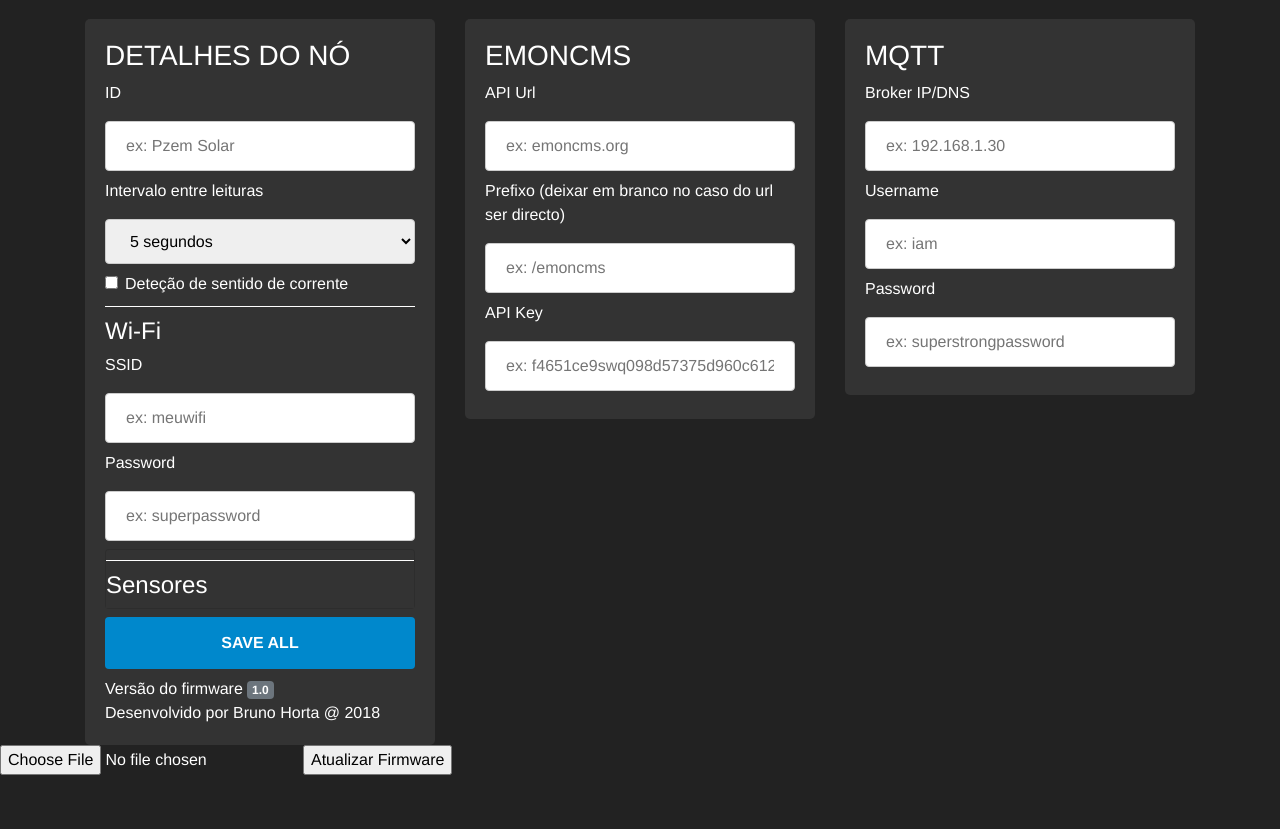
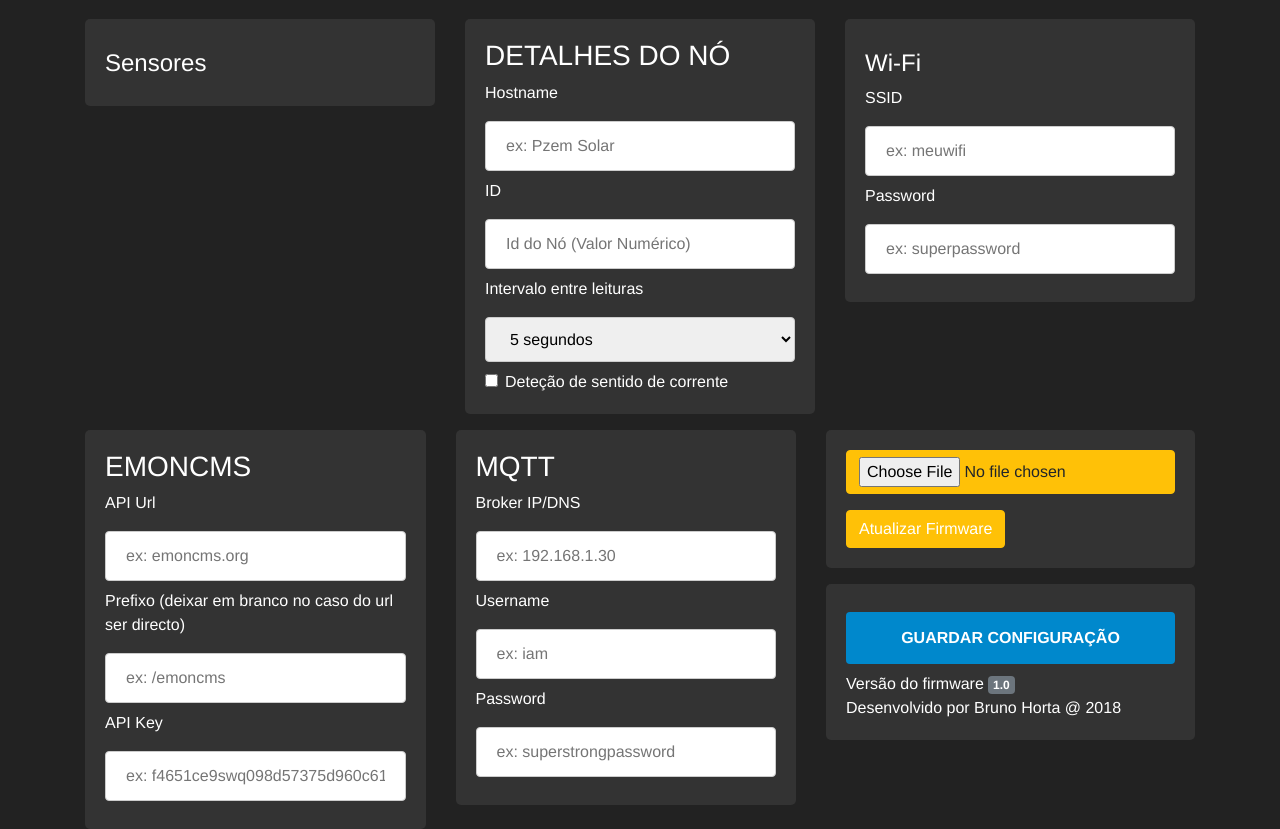
Before and after one commit to brunohorta82/BH_PZEM_ESP8266, a plain HTML site: page html/index.html in a window 1280 px wide. Shown: the part 51-880 px from the top of the page. Before the commit the page ends 826 px from the top, so only its background shows below. Drawn offline with Linux system fonts and the light colour scheme; no server answers.

Commit message:
Update HTML and JS

```diff
--- a/html/index.html
+++ b/html/index.html
@@ -1,17 +1,19 @@
 <!DOCTYPE html>
 <html>
+
 <head>
     <meta charset="UTF-8">
     <script src="jquery.min.js"></script>
     <script src="js-index.js"></script>
     <link rel="stylesheet" href="bootstrap.css">
-
 </head>
 <style>
-    li{
+    li {
         background: inherit !important;
     }
-    input[type=text], select {
+
+    input[type=text],
+    select {
         width: 100%;
         padding: 12px 20px;
         margin: 8px 0;
@@ -20,7 +22,9 @@
         border-radius: 4px;
         box-sizing: border-box;
     }
-    input[type=password], select {
+
+    input[type=password],
+    select {
         width: 100%;
         padding: 12px 20px;
         margin: 8px 0;
@@ -29,6 +33,7 @@
         border-radius: 4px;
         box-sizing: border-box;
     }
+
     .save-btn[type=submit] {
         width: 100%;
         background-color: #08c;
@@ -41,7 +46,6 @@
         border-radius: 4px;
         cursor: pointer;
     }
-
 
     .firm-btn[type=button] {
         width: 100%;
@@ -58,28 +62,43 @@
         background-color: #005580;
 
     }
+
     .box-config {
         border-radius: 5px;
         background-color: #333;
         padding: 20px;
     }
 </style>
+
 <body style="background-color: rgb(34, 34, 34); color: white; font-family: 'Helvetica Neue',Helvetica,Arial,sans-serif">
     <div style="height: 70px; text-align: center; padding:  10px;">
         <h2 style="color: #fff;">BH PZEM - Painel de Configuração v1</h2>
     </div>
-<form action="http://192.168.1.83/saveconfig" method="post">
+    <form action="/saveconfig" method="post">
         <div class="container">
             <div class="row">
                 <div class="col-sm">
                     <div class="box-config">
                         <div style="background: #333;">
+                            <div style="margin-top: 10px; background: #333;">
+                                <h4>Sensores</h4>
+                            </div>
+                            <ul id="sensors" style="background: inherit;" class="list-group list-group-flush">
+                            </ul>
+                        </div>
+                    </div>
+                </div>
+                <div class="col-sm">
+                    <div class="box-config">
+                        <div style="background: #333;">
                             <h3 style="color: white">DETALHES DO NÓ</h3>
                         </div>
+                        <label for="hostname">Hostname</label>
+                        <input type="text" name="hostname" id="hostname" placeholder="ex: Pzem Solar">
                         <label for="node_id">ID</label>
-                <input type="text" name="nodeId" id="node_id" placeholder="ex: Pzem Solar">
+                        <input type="text" name="nodeId" id="node_id" placeholder="Id do Nó (Valor Numérico)">
                         <label for="delay_notification">Intervalo entre leituras</label>
-                <select name="notificationInterval" id="delay_notification" >
+                        <select name="notificationInterval" id="delay_notification">
                             <option value="5">5 segundos</option>
                             <option value="10">10 segundos</option>
                             <option value="15">15 segundos</option>
@@ -88,10 +107,11 @@
                             <input type="checkbox" name="directionCurrentDetection" class="form-check-input" id="exampleCheck1">
                             <label class="form-check-label" for="exampleCheck1">Deteção de sentido de corrente</label>
                         </div>
-
-                <div style="margin-top: 10px; height: 1px; width: 100%; background: #fff;">
-
                     </div>
+                </div>
+                <div class="col-sm">
+                    <div class="box-config">
+                        <div style="background: #333;">
                             <div style="margin-top: 10px; background: #333;">
                                 <h4>Wi-Fi</h4>
                             </div>
@@ -99,39 +119,29 @@
                             <input type="text" name="wifiSSID" id="ssid" placeholder="ex: meuwifi">
                             <label for="wifi_secret">Password</label>
                             <input name="wifiSecret" type="password" id="wifi_secret" placeholder="ex: superpassword">
-                <div style="background: inherit;" class="card">
-                    <div style="margin-top: 10px; height: 1px; width: 100%; background: #fff;">
-
-                    </div>
-                    <div style="margin-top: 10px; background: #333;">
-                        <h4>Sensores</h4>
-                    </div>
-                    <ul id="sensors" style="background: inherit;" class="list-group list-group-flush">
-                    </ul>
-                </div>
-
-                <input class="save-btn" type="submit" value="Save All"/>
-                <h7>Versão do firmware <span id="firmwareVersion" class="badge badge-secondary">1.0</span></h7>
-                <br>
-                <h8>Desenvolvido por Bruno Horta @ 2018</h8>
                         </div>
                     </div>
-
+                </div>
+            </div>
+        </div>
+        <p>
+            <div class="container">
+                <div class="row">
                     <div class="col-sm">
-            <div class="box-config" >
+                        <div class="box-config">
                             <div style="background: #333;">
                                 <h3 style="color: white">EMONCMS</h3>
                             </div>
                             <label for="emoncms_api_url">API Url</label>
                             <input name="emoncmsUrl" type="text" id="emoncms_api_url" placeholder="ex: emoncms.org">
-                <label  for="emoncms_api_prefix">Prefixo (deixar em branco no caso do url ser directo)</label>
+                            <label for="emoncms_api_prefix">Prefixo (deixar em branco no caso do url ser directo)</label>
                             <input name="emoncmsPrefix" type="text" id="emoncms_api_prefix" placeholder="ex: /emoncms">
                             <label for="emoncms_api_key">API Key</label>
                             <input name="emoncmsApiKey" type="text" id="emoncms_api_key" placeholder="ex: f4651ce9swq098d57375d960c612e081">
                         </div>
                     </div>
                     <div class="col-sm">
-            <div class="box-config" >
+                        <div class="box-config">
                             <div style="background: #333;">
                                 <h3 style="color: white">MQTT</h3>
                             </div>
@@ -143,9 +153,31 @@
                             <input name="mqttPassword" type="password" id="mqtt_password" placeholder="ex: superstrongpassword">
                         </div>
                     </div>
+                    <div class="col-sm">
+                        <div class="box-config">
+                            <form method="post" action="/update" enctype="multipart/form-data">
+                                <input class="firm-btn btn btn-warning" type="file" accept=".bin" value="Atualizar Firmware" />
+                                <p>
+                                    <div>
+                                        <button class="firm-btn btn btn-warning" style="color: white">Atualizar Firmware</button>
+                                    </div>
+                            </form>
+                        </div>
+                        <p>
+                            <div class="box-config">
+                                <div>
+                                    <input class="save-btn" type="submit" value="Guardar Configuração" />
+                                </div>
+                                <h7>Versão do firmware
+                                    <span id="firmwareVersion" class="badge badge-secondary">1.0</span>
+                                </h7>
+                                <br>
+                                <h8>Desenvolvido por Bruno Horta @ 2018</h8>
+                            </div>
+                    </div>
                 </div>
             </div>
     </form>
-<form method='POST' action='/update' enctype='multipart/form-data'><input type='file' name='update'><input type='submit' value='Atualizar Firmware'></form>
 </body>
+
 </html>
--- a/html/js-index.js
+++ b/html/js-index.js
@@ -1,16 +1,24 @@
-var map = {"config":"","potencia":"W","amperagem":"A","voltagem":"V","temp":"\u00BAC","contador":""};
+var map = {
+    "Config": "",
+    "Potencia": "W",
+    "Amperagem": "A",
+    "Voltagem": "V",
+    "Temperatura": "\u00BAC",
+    "Contador": ""
+};
+
 function loadConfig() {
     var someUrl = "/config";
     $.ajax({
         url: someUrl,
         contentType: "application/json; charset=utf-8",
         dataType: "json",
-        success: function(response) {
+        success: function (response) {
             console.log(response);
-
+            $('input[name="hostname"]').val(response[0].hostname);
             $('input[name="nodeId"]').val(response[0].nodeId);
-            $('input[name="directionCurrentDetection"]').prop("checked",response[0].directionCurrentDetection);
-            $('select[name="notificationInterval"] option[value="'+response[0].notificationInterval+'"]').attr("selected","selected");
+            $('input[name="directionCurrentDetection"]').prop("checked", response[0].directionCurrentDetection);
+            $('select[name="notificationInterval"] option[value="' + response[0].notificationInterval + '"]').attr("selected", "selected");
 
             $('input[name="emoncmsApiKey"]').val(response[0].emoncmsApiKey);
             $('input[name="emoncmsUrl"]').val(response[0].emoncmsUrl);
@@ -24,32 +32,28 @@ function loadConfig() {
             $('input[name="wifiSecret"]').val(response[0].wifiSecret);
 
             $("#firmwareVersion").text(response[1].firmwareVersion);
-
         },
         timeout: 2000
-    })
+    });
 }
+
 function loadReadings() {
     var someUrl = "/readings";
     $.ajax({
         url: someUrl,
         contentType: "application/json; charset=utf-8",
         dataType: "json",
-        success: function(response) {
-
+        success: function (response) {
             $('#sensors').empty();
             Object.keys(response).forEach(function (key) {
-                $('#sensors').append('<li  class="list-group-item"><h6>'+key+': <span id="'+key+'" class="badge badge-secondary">'+response[key]+' '+map[key.split("_")[0]]+'</span></h6></li>');
-            })
-
-
+                $('#sensors').append('<li  class="list-group-item"><h6>' + key + ': <span id="' + key + '" class="badge badge-secondary">' + response[key] + ' ' + map[key.split("_")[0]] + '</span></h6></li>');
+            });
         },
         timeout: 2000
-    })
+    });
 }
 
-
-$(document).ready(function(){
+$(document).ready(function () {
     loadConfig();
     loadReadings();
     setInterval(loadReadings, 3000);
```
Lines whose indentation alone changed are shown as unchanged.
